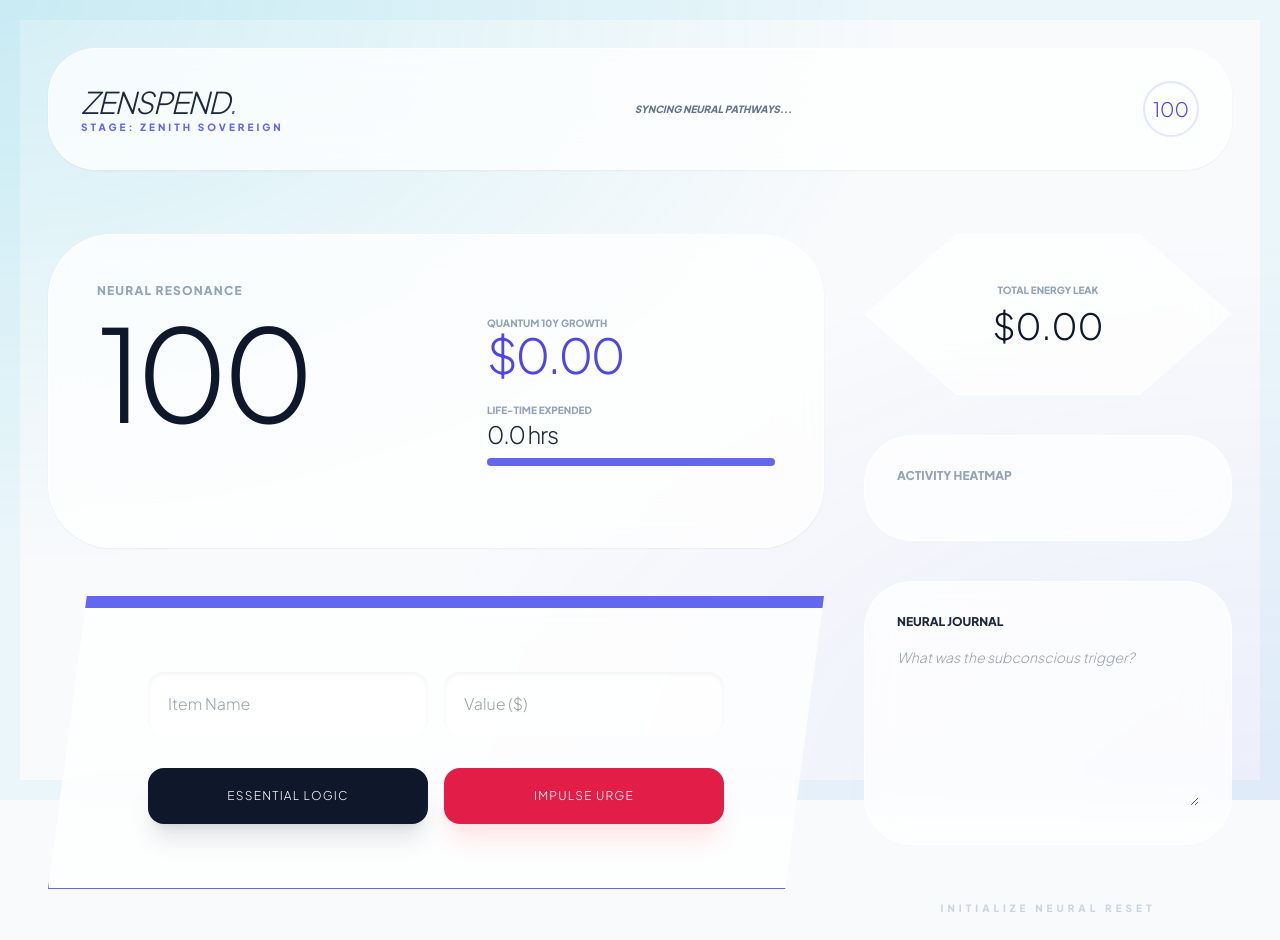
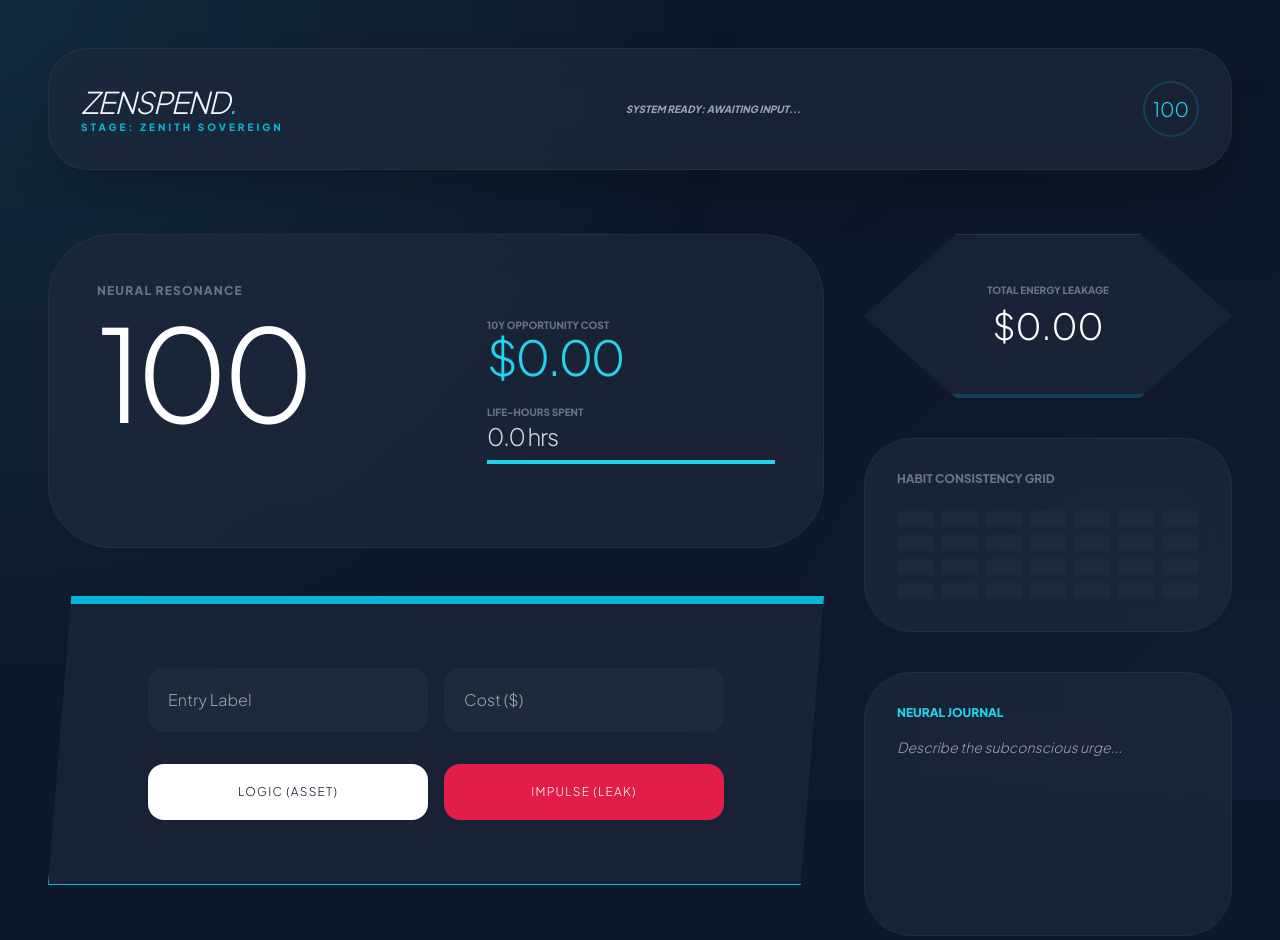
Before and after one commit to KBBrian-dev/The-financial-discipline-, a plain HTML site: page index.html in a window 1280 px wide. Shown: the top 940 px of the page. Drawn offline with nearby package versions, Linux system fonts and the light colour scheme.

Commit message:
Update index.html

```diff
--- a/index.html
+++ b/index.html
@@ -1,105 +1,99 @@
-        <!DOCTYPE html>
+<!DOCTYPE html>
 <html lang="en">
 <head>
     <meta charset="UTF-8">
     <meta name="viewport" content="width=device-width, initial-scale=1.0">
-    <title>ZenSpend | Zenith Sovereign</title>
+    <title>ZenSpend | Zenith Core</title>
     <script src="https://cdn.tailwindcss.com"></script>
     <link href="https://fonts.googleapis.com/css2?family=Plus+Jakarta+Sans:wght@300;600;800&display=swap" rel="stylesheet">
     <style>
-        :root { --logic: #06b6d4; --emotion: #f43f5e; --zenith: #6366f1; }
-        body { margin: 0; font-family: 'Plus Jakarta Sans', sans-serif; color: #1e293b; background: #f8fafc; overflow-x: hidden; transition: 1.5s background ease; }
+        :root { --logic: #22d3ee; --emotion: #f43f5e; --bg: #0f172a; --card: #1e293b; }
+        body { background: var(--bg); color: #f1f5f9; font-family: 'Plus Jakarta Sans', sans-serif; overflow-x: hidden; }
 
-        /* DYNAMIC AURA & NEURAL PULSE */
-        .mesh-bg {
-            position: fixed; inset: 0; z-index: -1;
-            background:
-                radial-gradient(at 0% 0%, var(--aura-1, rgba(6, 182, 212, 0.12)) 0px, transparent 50%),
-                radial-gradient(at 100% 100%, var(--aura-2, rgba(99, 102, 241, 0.08)) 0px, transparent 50%);
+        /* DYNAMIC AURA BACKGROUND */
+        .aura { position: fixed; inset: 0; z-index: -1; transition: 2s all ease;
+            background: radial-gradient(circle at 0% 0%, var(--aura-1, rgba(34, 211, 238, 0.05)) 0%, transparent 50%),
+                        radial-gradient(circle at 100% 100%, var(--aura-2, rgba(99, 102, 241, 0.05)) 0%, transparent 50%);
         }
-        .neural-pulse { position: fixed; inset: 0; pointer-events: none; border: 20px solid transparent; transition: 2s border ease; }
 
-        .frosted { background: rgba(255, 255, 255, 0.75); backdrop-filter: blur(20px); border: 1px solid rgba(255, 255, 255, 0.9); }
-        .shape-prism { clip-path: polygon(5% 0, 100% 0, 95% 100%, 0 100%); }
+        /* GEOMETRIC SHAPES */
+        .pro-glass { background: rgba(30, 41, 59, 0.7); backdrop-filter: blur(20px); border: 1px solid rgba(255,255,255,0.05); }
+        .shape-prism { clip-path: polygon(3% 0, 100% 0, 97% 100%, 0 100%); }
         .shape-hex { clip-path: polygon(25% 0%, 75% 0%, 100% 50%, 75% 100%, 25% 100%, 0% 50%); }
 
-        .reveal { opacity: 0; transform: translateY(40px); transition: 1s all ease; }
+        /* ANIMATIONS */
+        .reveal { opacity: 0; transform: translateY(30px); transition: 0.8s all ease; }
         .reveal.active { opacity: 1; transform: translateY(0); }
 
-        /* MODALS */
-        .modal-overlay { display: none; position: fixed; inset: 0; background: rgba(255,255,255,0.98); z-index: 1000; align-items: center; justify-content: center; flex-direction: column; padding: 2rem; }
+        .modal-overlay { display: none; position: fixed; inset: 0; background: rgba(15, 23, 42, 0.98); z-index: 1000; align-items: center; justify-content: center; flex-direction: column; padding: 2rem; }
     </style>
 </head>
 <body class="p-4 lg:p-12">
 
-    <div class="mesh-bg" id="aura"></div>
-    <div class="neural-pulse" id="pulse"></div>
+    <div class="aura" id="aura"></div>
 
     <div id="timerOverlay" class="modal-overlay">
-        <h2 class="text-xs font-black uppercase tracking-[0.4em] mb-4 text-slate-400">Cooling Amygdala Response...</h2>
-        <div id="countdown" class="text-9xl font-800 text-indigo-600">10</div>
-        <p class="mt-8 text-slate-500 italic text-sm text-center">Inhale for 4. Hold for 4. Exhale for 4.<br>Is this a biological necessity or a dopamine loop?</p>
+        <h2 class="text-xs font-black uppercase tracking-[0.4em] mb-4 text-slate-500">Cooling Amygdala Response...</h2>
+        <div id="countdown" class="text-9xl font-800 text-cyan-400">10</div>
+        <p class="mt-8 text-slate-400 italic text-sm text-center">Is this a genuine need or a temporary dopamine spike?</p>
     </div>
 
     <div id="resetModal" class="modal-overlay">
-        <h2 class="text-2xl font-800 mb-6 text-slate-900">PREFRONTAL CORTEX VERIFICATION</h2>
-        <p class="text-sm text-slate-500 mb-8">System reset requires logical alignment. Solve this to proceed:</p>
-        <div id="logicQuestion" class="text-lg font-bold mb-6 text-indigo-600"></div>
-        <input id="logicAnswer" type="number" class="bg-slate-100 p-4 rounded-xl mb-6 outline-none focus:ring-2 focus:ring-indigo-400" placeholder="Your Answer">
-        <button onclick="checkLogic()" class="bg-indigo-600 text-white px-10 py-4 rounded-xl font-800 text-xs uppercase tracking-widest">Verify Logic</button>
-        <button onclick="closeReset()" class="mt-4 text-[10px] font-bold text-slate-400 uppercase">Abort Reset</button>
+        <h2 class="text-2xl font-800 mb-6">PREFRONTAL CORTEX VERIFICATION</h2>
+        <p id="logicQuestion" class="text-lg font-bold mb-6 text-cyan-400"></p>
+        <input id="logicAnswer" type="number" class="bg-slate-800 p-4 rounded-xl mb-6 outline-none border border-slate-700" placeholder="Result">
+        <button onclick="checkLogic()" class="bg-cyan-500 text-black px-10 py-4 rounded-xl font-800 text-xs uppercase tracking-widest">Verify Logic</button>
+        <button onclick="closeReset()" class="mt-4 text-[10px] font-bold text-slate-500 uppercase">Cancel</button>
     </div>
 
     <div class="max-w-7xl mx-auto space-y-16">
 
-        <nav class="frosted p-8 rounded-[3rem] flex flex-col md:flex-row justify-between items-center sticky top-6 z-50 shadow-sm">
+        <nav class="pro-glass p-8 rounded-[2.5rem] flex flex-col md:flex-row justify-between items-center sticky top-6 z-50 shadow-2xl">
             <div class="text-center md:text-left">
-                <h1 class="text-3xl font-800 tracking-tighter uppercase italic">ZenSpend<span class="text-indigo-600">.</span></h1>
-                <p id="rank-name" class="text-[10px] font-black text-indigo-500 tracking-[0.3em] uppercase">Stage: Acolyte</p>
+                <h1 class="text-3xl font-800 tracking-tighter uppercase italic">ZenSpend<span class="text-cyan-400">.</span></h1>
+                <p id="rank-name" class="text-[10px] font-black text-cyan-500 tracking-[0.3em] uppercase">Stage: Acolyte</p>
             </div>
-            <div class="hidden lg:block flex-1 mx-10 overflow-hidden relative h-10">
-                <div id="wisdom-bar" class="absolute inset-0 flex items-center justify-center text-[10px] font-bold text-slate-500 italic uppercase">Syncing Neural Pathways...</div>
+            <div class="hidden lg:block flex-1 mx-10 text-center">
+                <div id="wisdom-bar" class="text-[10px] font-bold text-slate-400 italic uppercase">System Ready: Awaiting Input...</div>
             </div>
-            <div class="flex items-center gap-6">
-                <div id="nav-score" class="w-14 h-14 rounded-full border-2 border-indigo-100 flex items-center justify-center font-800 text-indigo-600 text-xl">100</div>
-            </div>
+            <div id="nav-score" class="w-14 h-14 rounded-full border-2 border-cyan-500/20 flex items-center justify-center font-800 text-cyan-400 text-xl">100</div>
         </nav>
 
         <div class="grid grid-cols-1 lg:grid-cols-12 gap-10">
 
             <div class="lg:col-span-8 space-y-12">
-                <section class="frosted p-12 rounded-[4rem] reveal relative overflow-hidden shadow-sm">
+                <section class="pro-glass p-12 rounded-[4rem] reveal relative overflow-hidden">
                     <div class="flex flex-col md:flex-row items-center justify-between gap-10">
-                        <div class="text-center md:text-left">
-                            <h2 class="text-xs font-black text-slate-400 uppercase tracking-widest mb-2">Neural Resonance</h2>
-                            <div class="text-9xl font-800 tracking-tighter text-slate-900" id="mainScore">100</div>
-                            <svg class="w-full h-12 mt-4 opacity-40" id="sparkline" viewBox="0 0 200 50">
-                                <path id="flux-path" d="M0 25 L200 25" stroke="#6366f1" stroke-width="2" fill="none" />
+                        <div class="flex-1">
+                            <h2 class="text-xs font-black text-slate-500 uppercase tracking-widest mb-2">Neural Resonance</h2>
+                            <div class="text-9xl font-800 tracking-tighter text-white" id="mainScore">100</div>
+                            <svg class="w-full h-12 mt-4 opacity-30" id="sparkline" viewBox="0 0 200 50">
+                                <path id="flux-path" d="M0 25 L200 25" stroke="#22d3ee" stroke-width="2" fill="none" />
                             </svg>
                         </div>
                         <div class="w-full md:w-72 space-y-6">
                             <div>
-                                <p class="text-[10px] font-bold text-slate-400 uppercase">Quantum 10Y Growth</p>
-                                <div id="opp-cost" class="text-5xl font-800 text-indigo-600 tracking-tighter">$0.00</div>
+                                <p class="text-[10px] font-bold text-slate-500 uppercase">10Y Opportunity Cost</p>
+                                <div id="opp-cost" class="text-5xl font-800 text-cyan-400 tracking-tighter">$0.00</div>
                             </div>
                             <div>
-                                <p class="text-[10px] font-bold text-slate-400 uppercase">Life-Time Expended</p>
-                                <div id="time-leak" class="text-2xl font-800 text-slate-800 tracking-tighter">0.0 hrs</div>
-                                <div class="h-2 w-full bg-slate-100 rounded-full mt-2"><div id="pBar" class="h-full bg-indigo-500 rounded-full transition-all" style="width: 100%"></div></div>
+                                <p class="text-[10px] font-bold text-slate-500 uppercase">Life-Hours Spent</p>
+                                <div id="time-leak" class="text-2xl font-800 text-slate-300 tracking-tighter">0.0 hrs</div>
+                                <div class="h-1 w-full bg-slate-800 rounded-full mt-2"><div id="pBar" class="h-full bg-cyan-400 transition-all duration-1000" style="width: 100%"></div></div>
                             </div>
                         </div>
                     </div>
                 </section>
 
-                <section class="frosted shape-prism p-16 reveal border-t-[12px] border-indigo-500 shadow-2xl">
+                <section class="pro-glass shape-prism p-16 reveal border-t-8 border-cyan-500">
                     <div class="max-w-xl mx-auto space-y-8">
                         <div class="grid grid-cols-1 md:grid-cols-2 gap-4">
-                            <input id="item" type="text" placeholder="Item Name" class="bg-white/60 p-5 rounded-2xl outline-none focus:ring-2 focus:ring-indigo-400 border-none shadow-inner">
-                            <input id="amount" type="number" placeholder="Value ($)" class="bg-white/60 p-5 rounded-2xl outline-none focus:ring-2 focus:ring-indigo-400 border-none shadow-inner">
+                            <input id="item" type="text" placeholder="Entry Label" class="bg-slate-800 p-5 rounded-2xl outline-none focus:ring-1 focus:ring-cyan-500 border-none text-white">
+                            <input id="amount" type="number" placeholder="Cost ($)" class="bg-slate-800 p-5 rounded-2xl outline-none focus:ring-1 focus:ring-cyan-500 border-none text-white">
                         </div>
                         <div class="flex gap-4">
-                            <button onclick="processEntry(true)" class="flex-1 bg-slate-900 text-white p-5 rounded-2xl font-800 text-xs uppercase tracking-widest hover:bg-black transition shadow-xl">Essential Logic</button>
-                            <button onclick="processEntry(false)" class="flex-1 bg-rose-600 text-white p-5 rounded-2xl font-800 text-xs uppercase tracking-widest hover:bg-rose-500 transition shadow-xl shadow-rose-100">Impulse Urge</button>
+                            <button onclick="processEntry(true)" class="flex-1 bg-white text-slate-900 p-5 rounded-2xl font-800 text-xs uppercase tracking-widest hover:bg-cyan-400 transition">Logic (Asset)</button>
+                            <button onclick="processEntry(false)" class="flex-1 bg-rose-600 text-white p-5 rounded-2xl font-800 text-xs uppercase tracking-widest hover:bg-rose-500 transition">Impulse (Leak)</button>
                         </div>
                     </div>
                 </section>
@@ -108,22 +102,22 @@
             </div>
 
             <aside class="lg:col-span-4 space-y-10">
-                <div class="frosted shape-hex p-12 text-center reveal">
-                    <p class="text-[10px] font-black text-slate-400 uppercase mb-2">Total Energy Leak</p>
-                    <h4 id="leak-val" class="text-4xl font-800 text-slate-900">$0.00</h4>
+                <div class="pro-glass shape-hex p-12 text-center reveal border-b-4 border-cyan-500/20">
+                    <p class="text-[10px] font-black text-slate-500 uppercase mb-2">Total Energy Leakage</p>
+                    <h4 id="leak-val" class="text-4xl font-800 text-white">$0.00</h4>
                 </div>
 
-                <div class="frosted p-8 rounded-[3rem] reveal">
-                    <h4 class="text-xs font-black text-slate-400 uppercase mb-6">Activity Heatmap</h4>
+                <div class="pro-glass p-8 rounded-[3rem] reveal">
+                    <h4 class="text-xs font-black text-slate-500 uppercase mb-6">Habit Consistency Grid</h4>
                     <div class="grid grid-cols-7 gap-2" id="heatmap"></div>
                 </div>
 
-                <div class="frosted p-8 rounded-[3rem] reveal">
-                    <h4 class="text-xs font-bold text-slate-800 mb-4 uppercase">Neural Journal</h4>
-                    <textarea id="journal" oninput="saveJournal()" class="w-full bg-transparent border-none text-sm h-40 italic text-slate-500 leading-relaxed outline-none" placeholder="What was the subconscious trigger?"></textarea>
+                <div class="pro-glass p-8 rounded-[3rem] reveal">
+                    <h4 class="text-xs font-bold text-cyan-400 mb-4 uppercase">Neural Journal</h4>
+                    <textarea id="journal" oninput="saveJournal()" class="w-full bg-transparent border-none text-sm h-40 italic text-slate-400 outline-none resize-none" placeholder="Describe the subconscious urge..."></textarea>
                 </div>
 
-                <button onclick="startReset()" class="w-full py-4 text-[10px] font-black text-slate-300 uppercase hover:text-rose-500 transition tracking-[0.4em]">Initialize Neural Reset</button>
+                <button onclick="startReset()" class="w-full py-4 text-[9px] font-black text-slate-600 uppercase hover:text-rose-500 transition tracking-[0.4em]">Initialize Neural Reset</button>
             </aside>
         </div>
     </div>
@@ -135,10 +129,10 @@
         let logicAns = 0;
 
         const wisdom = [
-            "Neuroplasticity: Every refusal of impulse builds physical neural tissue.",
-            "Evolutionary Biology: Shopping triggers the same dopamine as gathering.",
-            "The Amygdala Hijack: Stress makes spending feel like survival.",
-            "Intentionality is the highest human cognitive function."
+            "Neural pruning: What you don't spend on, you forget to want.",
+            "Dopamine is for pursuit, not satisfaction. Recognize the trick.",
+            "Wealth is the accumulation of unspent vital energy.",
+            "Discipline is the highest expression of free will."
         ];
 
         function processEntry(isNeed) {
@@ -158,7 +152,7 @@
             const item = document.getElementById('item').value;
             const amount = document.getElementById('amount').value;
             if(!item || !amount) return;
-            isNeed ? score = Math.min(100, score + 5) : score = Math.max(0, score - Math.floor(amount/3.5));
+            isNeed ? score = Math.min(100, score + 5) : score = Math.max(0, score - Math.floor(amount/4));
             logs.push({item, amount, isNeed, date: new Date().toLocaleTimeString()});
             scoreHistory.push(score);
             if(scoreHistory.length > 20) scoreHistory.shift();
@@ -176,14 +170,14 @@
             logs.forEach(log => {
                 if(!log.isNeed) totalLeak += parseFloat(log.amount);
                 const card = document.createElement('div');
-                card.className = "frosted p-8 rounded-[3rem] flex justify-between items-center reveal active transition-all border-l-8 " + (log.isNeed ? 'border-cyan-500' : 'border-rose-500');
-                card.innerHTML = `<div><p class="font-800 text-slate-800">${log.item}</p><p class="text-[9px] text-slate-400 uppercase font-black">${log.isNeed?'Logic':'Impulse'}</p></div><p class="text-2xl font-800">$${log.amount}</p>`;
+                card.className = "pro-glass p-8 rounded-[3rem] flex justify-between items-center reveal active transition-all border-l-8 " + (log.isNeed ? 'border-cyan-500' : 'border-rose-500');
+                card.innerHTML = `<div><p class="font-800 text-white">${log.item}</p><p class="text-[9px] text-slate-500 uppercase font-black">${log.isNeed?'Logic':'Impulse'}</p></div><p class="text-2xl font-800">$${log.amount}</p>`;
                 feed.prepend(card);
             });
 
             document.getElementById('leak-val').innerText = `$${totalLeak.toFixed(2)}`;
             document.getElementById('opp-cost').innerText = `$${(totalLeak * 2.15).toFixed(2)}`;
-            document.getElementById('time-leak').innerText = (totalLeak / 15).toFixed(1) + " hrs"; // Assuming $15/hr avg
+            document.getElementById('time-leak').innerText = (totalLeak / 20).toFixed(1) + " hrs";
 
             // Sparkline Draw
             const path = document.getElementById('flux-path');
@@ -192,27 +186,30 @@
             path.setAttribute('d', d);
 
             // Aura & Rank
-            document.getElementById('aura').style.setProperty('--aura-1', score > 75 ? 'rgba(6, 182, 212, 0.15)' : 'rgba(244, 63, 94, 0.15)');
-            document.getElementById('pulse').style.borderColor = score > 75 ? 'rgba(6, 182, 212, 0.05)' : 'rgba(244, 63, 94, 0.05)';
+            document.getElementById('aura').style.setProperty('--aura-1', score > 75 ? 'rgba(34, 211, 238, 0.1)' : 'rgba(244, 63, 94, 0.1)');
             document.getElementById('rank-name').innerText = score === 100 ? "Stage: Zenith Sovereign" : (score > 75 ? "Stage: Sentinel" : "Stage: Acolyte");
+
+            // Heatmap
+            const heat = document.getElementById('heatmap'); heat.innerHTML = '';
+            for(let i=0; i<28; i++) {
+                const b = document.createElement('div'); b.className = `h-4 rounded-sm ${i < logs.length ? 'bg-cyan-500' : 'bg-slate-800'}`;
+                heat.appendChild(b);
+            }
 
             localStorage.setItem('zenScore', score); localStorage.setItem('zenLogs', JSON.stringify(logs));
             localStorage.setItem('zenHistory', JSON.stringify(scoreHistory));
             initReveal();
         }
 
-        // Feature: Logic Reset Test
         function startReset() {
-            const num1 = Math.floor(Math.random() * 20);
-            const num2 = Math.floor(Math.random() * 20);
-            logicAns = num1 + num2;
-            document.getElementById('logicQuestion').innerText = `What is ${num1} + ${num2}?`;
+            const n1 = Math.floor(Math.random()*20), n2 = Math.floor(Math.random()*20);
+            logicAns = n1 + n2;
+            document.getElementById('logicQuestion').innerText = `What is ${n1} + ${n2}?`;
             document.getElementById('resetModal').style.display = 'flex';
         }
         function checkLogic() {
-            if(parseInt(document.getElementById('logicAnswer').value) === logicAns) {
-                localStorage.clear(); location.reload();
-            } else { alert("Logic Mismatch. Prefrontal cortex not engaged."); closeReset(); }
+            if(parseInt(document.getElementById('logicAnswer').value) === logicAns) { localStorage.clear(); location.reload(); }
+            else { alert("Verification Failed."); closeReset(); }
         }
         function closeReset() { document.getElementById('resetModal').style.display = 'none'; }
         function saveJournal() { localStorage.setItem('zenJournal', document.getElementById('journal').value); }
@@ -220,11 +217,7 @@
             const obs = new IntersectionObserver((e) => { e.forEach(x => { if(x.isIntersecting) x.target.classList.add('active'); }); });
             document.querySelectorAll('.reveal').forEach(r => obs.observe(r));
         }
-
-        window.onload = () => {
-            document.getElementById('journal').value = localStorage.getItem('zenJournal') || '';
-            updateUI();
-        };
+        window.onload = () => { updateUI(); document.getElementById('journal').value = localStorage.getItem('zenJournal') || ''; };
     </script>
 </body>
 </html>
```
